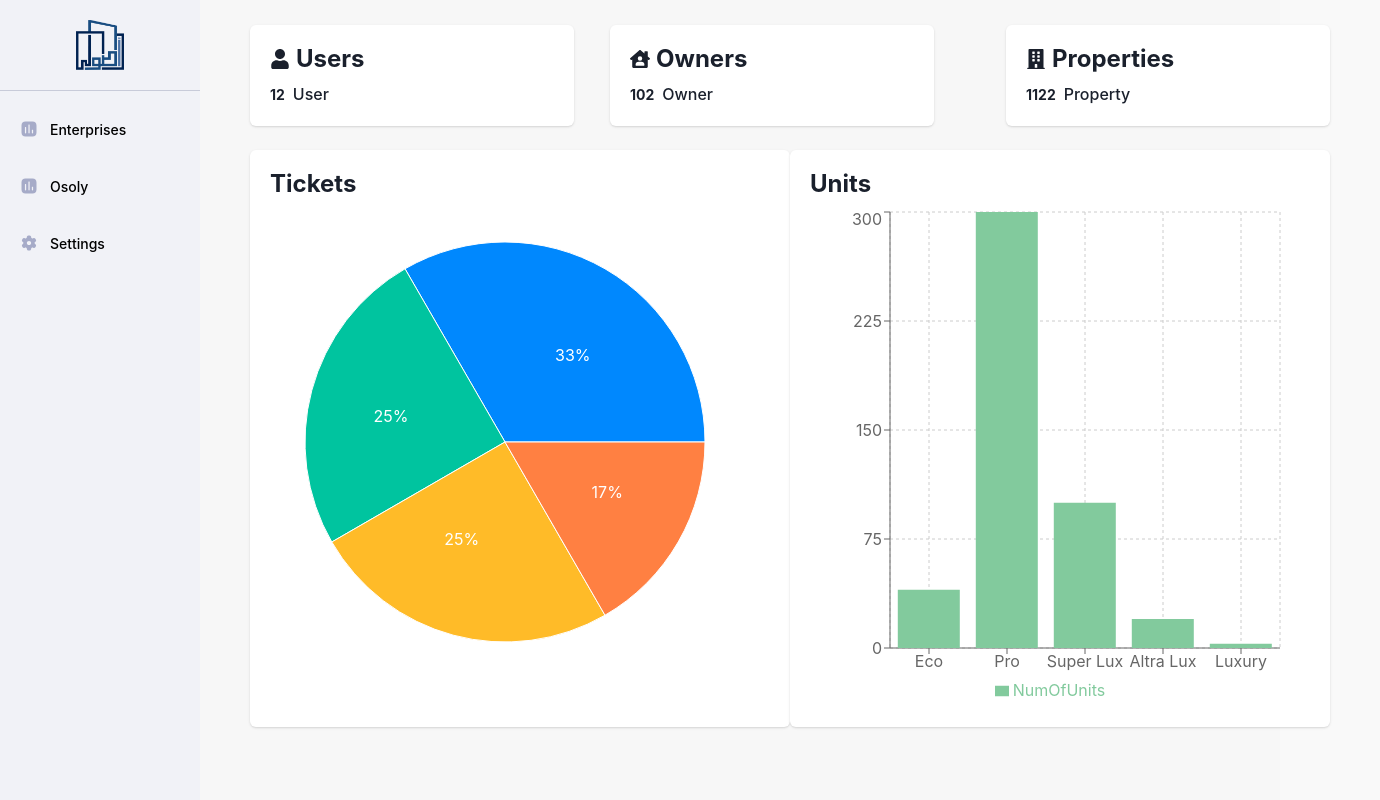
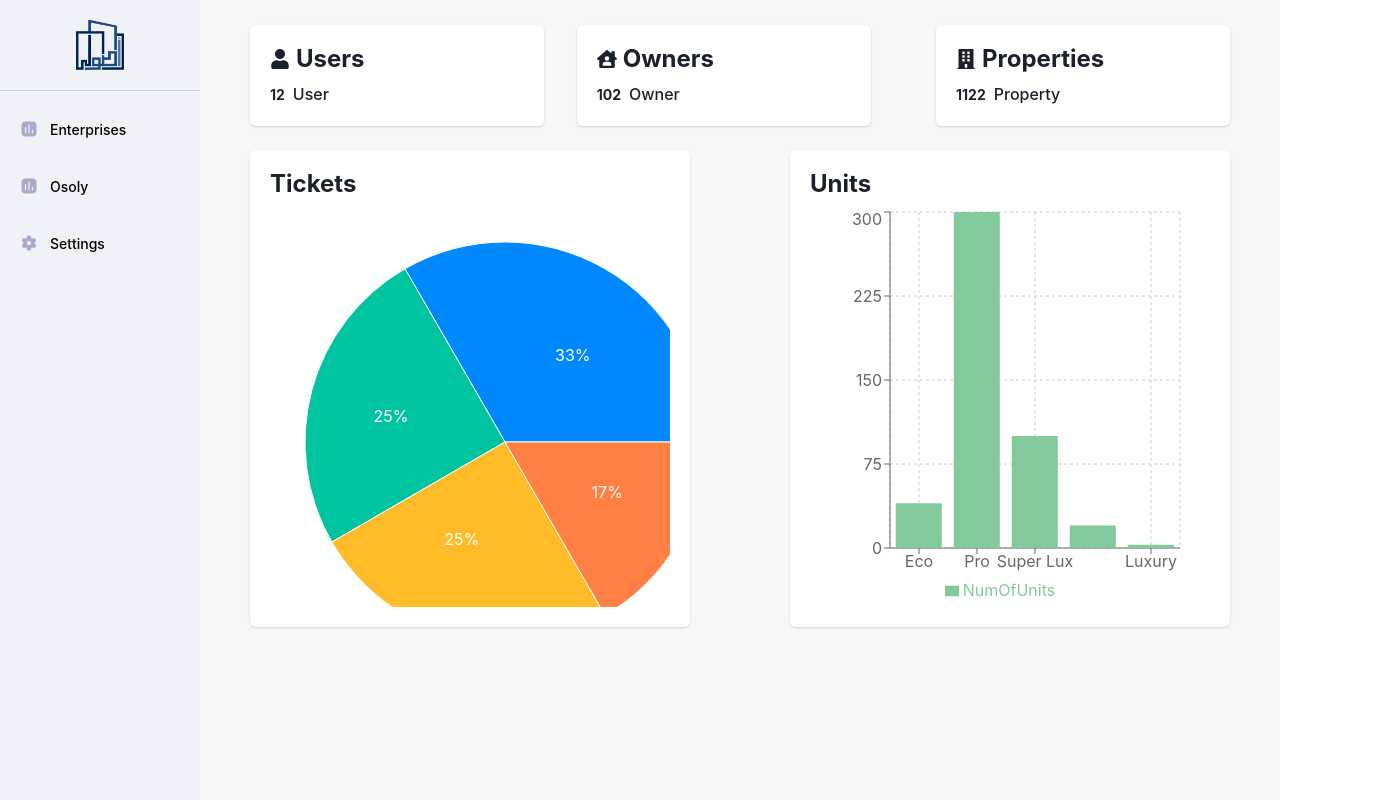
Before and after one commit to mohmaedelaraby/osoly-v1.0, a React (Create React App) app: page /home in a window 1280 px wide. Shown: the whole page, 1380 px wide, since content can reach past the window. Built offline with nearby package versions, Linux system fonts and the light colour scheme.

Commit message:
fix to responsive

```diff
--- a/src/components/Charts/BarChart.jsx
+++ b/src/components/Charts/BarChart.jsx
@@ -13,8 +13,8 @@ const BarChartComponent = ({data , dataKeyValue , name}) => {
   return (
     <>
       <BarChart
-        width={500}
-        height={500}
+        width={400}
+        height={400}
         data={data}
         margin={{
           top: 5,
--- a/src/components/Charts/PieChart.jsx
+++ b/src/components/Charts/PieChart.jsx
@@ -34,7 +34,7 @@ const PieChartComponent =({data}) =>{
   };
   return (
     <>
-     <PieChart width={500} height={500}>
+     <PieChart width={400} height={400}>
       <Pie
         data={data}
         cx={230}
```
